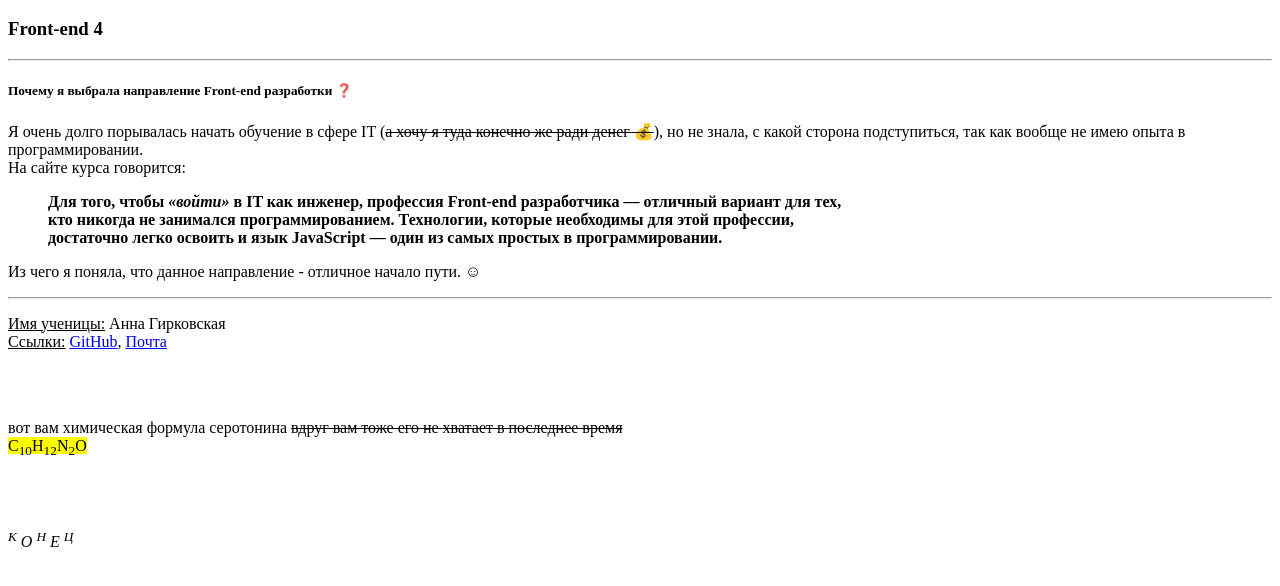
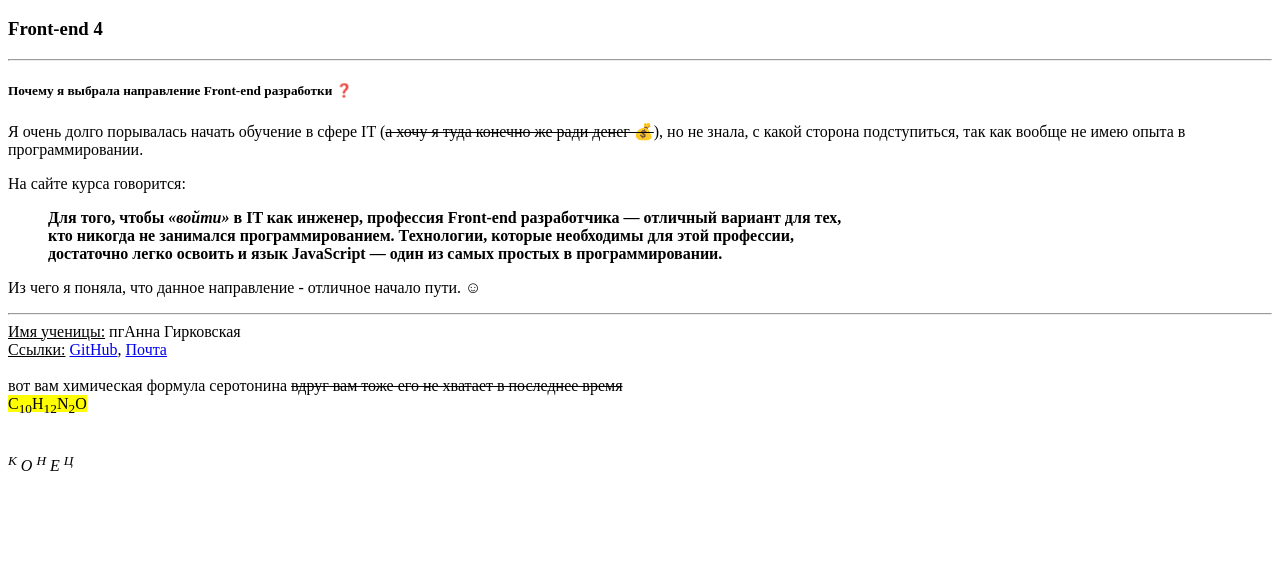
Before and after one commit to Krikfrik/if-html, a plain HTML site: page about/index.html in a window 1280 px wide. Shown: the part 48-634 px from the top of the page. Drawn offline with Linux system fonts and the light colour scheme.

Commit message:
add changes to info in 2 files

```diff
--- a/about/index.html
+++ b/about/index.html
@@ -1,32 +1,29 @@
 <html>
     <head>
         <meta charset="UTF-8">
+    </head>
+    <body>
         <h1>Intellect Fox</h1>
         <h3>Front-end 4</h3>
         <hr/>
         <h5>Почему я выбрала направление Front-end разработки &#10067</h5>
-    </head>
-    <body>
-        <p>Я очень долго порывалась начать обучение в сфере IT (<del>а хочу я туда конечно же ради денег &#128176</del>), но не знала, с какой сторона подступиться, так как вообще не имею опыта в программировании.
-        <br/>На сайте курса говорится:
+        <p>Я очень долго порывалась начать обучение в сфере IT (<del>а хочу я туда конечно же ради денег &#128176</del>), но не знала, с какой сторона подступиться, так как вообще не имею опыта в программировании.</p>
+        <p>На сайте курса говорится:</p>
             <blockquote cite="https://intellectfox.by/">
                 <strong>Для того, чтобы <em>«войти»</em> в IT как инженер, профессия Front-end разработчика — отличный вариант для тех,
                     <br/>кто никогда не занимался программированием. Технологии, которые необходимы для этой профессии,
                     <br>достаточно легко освоить и язык JavaScript — один из самых простых в программировании.</strong>
             </blockquote>
-            Из чего я поняла, что данное направление - отличное начало пути. &#9786
-        </p>
+        <p>Из чего я поняла, что данное направление - отличное начало пути. &#9786</p>
         <hr/>
-        <p> <span><ins>Имя ученицы:</ins> Анна Гирковская</span>
-            <br/>
-            <span><ins>Ссылки:</ins> <a href="https://github.com/Krikfrik">GitHub</a>, <a href="mailto:bennaginger21@gmail.com">Почта</a></span>
-        </p>
+        <span><ins>Имя ученицы:</ins> пгАнна Гирковская</span>
+        <br/>
+        <span><ins>Ссылки:</ins> <a href="https://github.com/Krikfrik">GitHub</a>, <a href="mailto:bennaginger21@gmail.com">Почта</a></span>
         <br/>
         <br/>
-        <p><span>вот вам химическая формула серотонина <del>вдруг вам тоже его не хватает в последнее время</del></span>
-            <br>
-            <mark>C<sub>10</sub>H<sub>12</sub>N<sub>2</sub>O</mark>
-        </p>
+        <span>вот вам химическая формула серотонина <del>вдруг вам тоже его не хватает в последнее время</del></span>
+        <br>
+        <mark>C<sub>10</sub>H<sub>12</sub>N<sub>2</sub>O</mark>
         <br/>
         <br/>
         <br/>
```
Also changed, not shown: index.html (+2 -2 lines).
